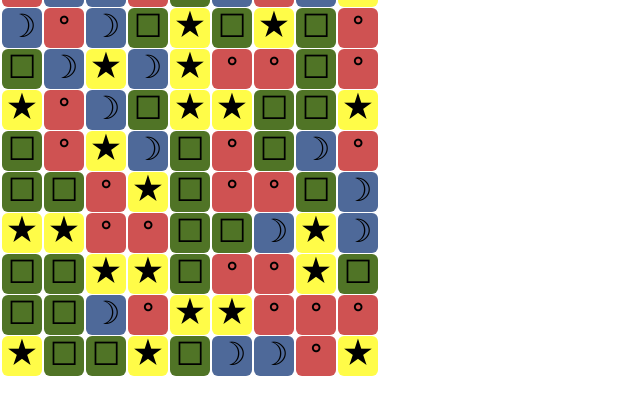
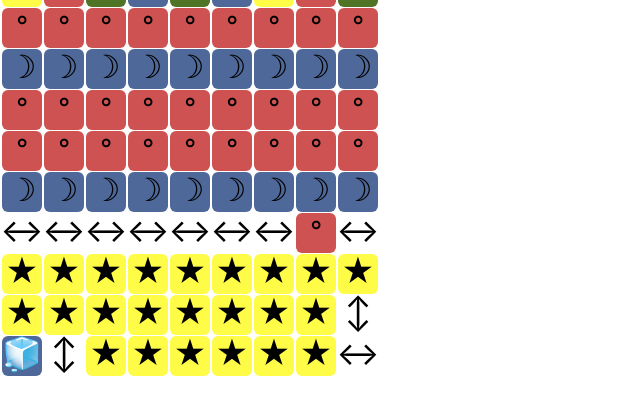
Before and after one commit to thecodeite/blockblast, a React (Create React App) app: page / in a window 1280 px wide. Shown: the top 414 px of the page, without its empty margins (0-640 px from the left). Built offline with nearby package versions, Linux system fonts and the light colour scheme.

Commit message:
all combos

```diff
--- a/src/Board.tsx
+++ b/src/Board.tsx
@@ -1,15 +1,30 @@
+import { useEffect } from 'react'
 import { useState } from 'react'
 import './Board.scss'
 import { BoardCell, NullBoardCell } from './BoardCell'
 import { Cell, createGame, Game, tap } from './game'
+import level from './levels/level-rotors'
 
 export function Board() {
-  const [game, setGame] = useState(() => createGame())
+  const [game, setGame] = useState(() => createGame(level))
   const { columns } = game
 
   const click = (cell: Cell) => () => {
     setGame((oldGame: Game) => tap(oldGame, cell))
   }
+
+  useEffect(() => {
+    if (game.nextGame) {
+      const nextGame = game.nextGame
+      const h = setTimeout(() => {
+        console.log(`tick`)
+        setGame(nextGame)
+      }, 10)
+      return () => clearTimeout(h)
+    } else {
+      console.log(`done`)
+    }
+  }, [game])
 
   const style = {
     height: `calc(${game.size} * 42px)`,
--- a/src/BoardCell.scss
+++ b/src/BoardCell.scss
@@ -7,7 +7,10 @@
 .BoardCell {
   position:absolute;
 
-  transition: bottom 0.25s;
+  transition: bottom 0.25s,
+    width 0.25s,
+    height 0.25s,
+    margin 0.25s;
 
   width: 40px;
   height: 40px;
@@ -41,4 +44,10 @@
   &_yellow, &_cube_yellow {
     background-color: rgb(255, 252, 72);
   }
+
+  &_remove {
+    width: 10px;
+    height: 10px;
+    margin: 15px;
+  }
 }
--- a/src/BoardCell.tsx
+++ b/src/BoardCell.tsx
@@ -32,7 +32,10 @@ export function BoardCell({ cell, onClick }: BoardCellArgs) {
 
   return (
     <div
-      className={`BoardCell BoardCell_${variant}`}
+      className={
+        `BoardCell BoardCell_${variant}` +
+        (cell.remove ? ' BoardCell_remove' : '')
+      }
       style={style}
       onClick={onClick}
     >
--- a/src/game.ts
+++ b/src/game.ts
@@ -3,6 +3,9 @@ import { Prng } from './Prng'
 let nextId = 0
 
 export interface Cell {
+  remove?: boolean
+  tap?: boolean
+  tapped?: true
   type: 'colour' | 'toy'
   id: number
   variant: string
@@ -10,13 +13,25 @@ export interface Cell {
   y: number
 }
 
-type CellSpace = Cell | null
+export interface RemoveCell extends Cell {
+  remove: true
+  original: Cell
+}
+export interface TapCell extends Cell {
+  tap: true
+  original: Cell
+}
+
+type CellSpace = RemoveCell | Cell | null
 
 export interface Game {
   prng: Prng
   size: number
   columns: CellSpace[][]
+  nextGame?: Game
 }
+
+type CellFilter = (column: CellSpace[], x: number) => CellSpace[]
 
 const colours = ['red', 'blue', 'green', 'yellow']
 const size = 9
@@ -36,7 +51,79 @@ function createColumn(
   }))
 }
 
-export function createGame(): Game {
+function notUndefined<T>(x: T | undefined): x is T {
+  return x !== undefined
+}
+function notUndefinedOrNull<T>(x: T | undefined | null): x is T {
+  return x !== undefined && x !== null
+}
+
+export function createGame(from?: string[]): Game {
+  if (from) {
+    const f = from
+    const prng = new Prng('test')
+
+    const stringCols = Array.from({ length: size }, (_, x) => {
+      return f.reduce((p, c) => p + c[x], '')
+    })
+
+    const colourSymbols: { [key: string]: string } = {
+      r: 'red',
+      y: 'yellow',
+      b: 'blue',
+      g: 'green',
+    }
+
+    const toySymbols: { [key: string]: string } = {
+      '↔': 'rotorH',
+      '↕': 'rotorV',
+      o: 'bomb',
+      R: 'cube_red',
+      Y: 'cube_yellow',
+      B: 'cube_blue',
+      G: 'cube_gren',
+    }
+
+    const columns: Cell[][] = stringCols.map((str, x) => {
+      return str
+        .split('')
+        .reverse()
+        .map((ch, y) => {
+          if (colourSymbols[ch]) {
+            return {
+              type: 'colour',
+              id: nextId++,
+              x,
+              y,
+              variant: colourSymbols[ch],
+            }
+          } else if (toySymbols[ch]) {
+            return {
+              type: 'toy',
+              id: nextId++,
+              x,
+              y,
+              variant: toySymbols[ch],
+            }
+          } else {
+            return {
+              type: 'colour',
+              id: nextId++,
+              x,
+              y,
+              variant: prng.nextOf(colours),
+            }
+          }
+        })
+    })
+
+    return {
+      prng,
+      size,
+      columns,
+    }
+  }
+
   const prng = new Prng('test')
   const columns: Cell[][] = Array.from({ length: size }, (_, x) => {
     return createColumn(prng, size * 2, x, 0)
@@ -53,11 +140,30 @@ function isCell(cellSpace: CellSpace): cellSpace is Cell {
   return !!cellSpace
 }
 
+function doRemove(column: CellSpace[], x: number): CellSpace[] {
+  return column.map((cell) => (cell?.remove ? null : cell))
+}
+
 function doFall(column: CellSpace[]): Cell[] {
   return column.filter(isCell).map((cell, y) => ({
     ...cell,
     y,
   }))
+}
+
+const toRemove = (
+  cell: CellSpace,
+  force?: true
+): null | RemoveCell | TapCell => {
+  if (cell) {
+    if (cell.type === 'colour' || force) {
+      return { ...cell, original: cell, remove: true }
+    } else {
+      return { ...cell, original: cell, tap: true }
+    }
+  } else {
+    return null
+  }
 }
 
 const addNewCells =
@@ -76,13 +182,39 @@ export function tap(game: Game, on: Cell): Game {
   if (on.type === 'colour') {
     return tapColour(game, on)
   } else {
-    return tapToy(game, on)
+    return tapFirstToy(game, on)
   }
 }
 
-export function tapToy(game: Game, on: Cell): Game {
+function removeCell(cellToRemove: Cell) {
+  return (column: CellSpace[]) =>
+    column.map((cell) =>
+      cell && cellToRemove.id === cell.id ? toRemove(cell, true) : cell
+    )
+}
+
+function isIn(cells: Cell[], game: Game) {
+  const ids = cells.map((cell) => cell.id)
+  const filter: CellFilter = (column, x) =>
+    column.map((cell, y) =>
+      cell && ids.includes(cell.id) && y < game.size ? null : cell
+    )
+
+  return filter
+}
+
+export function tapFirstToy(game: Game, on: Cell): Game {
+  function tapToy(
+    columns: CellSpace[][],
+    on: Cell,
+    isHuman: boolean
+  ): CellSpace[][][] {
+    if (on.tap) return []
+
     let variant = on.variant
-  const neighbours = findNeighbours(on, game)
+    const neighbours = isHuman
+      ? findNeighbours(on, { ...game, columns })
+      : new Set([on])
 
     if (neighbours.size > 1) {
       const toys = [...neighbours]
@@ -101,9 +233,9 @@ export function tapToy(game: Game, on: Cell): Game {
       if (toys['cube'] >= 2) {
         variant = 'nuke'
       } else if (toys['cube'] === 1 && toys['bomb'] > 0) {
-      variant = 'super_bombs'
+        variant = 'multi_bombs'
       } else if (toys['cube'] === 1 && toys['rotor'] > 0) {
-      variant = 'super_rotors'
+        variant = 'multi_rotors'
       } else if (toys['bomb'] >= 2) {
         variant = 'mega_bomb'
       } else if (toys['bomb'] === 1 && toys['rotor'] > 0) {
@@ -113,17 +245,20 @@ export function tapToy(game: Game, on: Cell): Game {
       }
     }
 
-  let filter: (column: CellSpace[], x: number) => CellSpace[] = (c) => c
-  console.log('variant:', variant)
+    let filter: CellFilter = (c) => c
+
     if (variant === 'rotorH') {
-    filter = (column) => column.map((cell, y) => (on.y === y ? null : cell))
+      filter = (column) =>
+        column.map((cell, y) => (on.y === y ? toRemove(cell) : cell))
     } else if (variant === 'rotorV') {
       filter = (column, x) =>
-      column.map((cell, y) => (on.x === x && y < game.size ? null : cell))
+        column.map((cell, y) =>
+          on.x === x && y < game.size ? toRemove(cell) : cell
+        )
     } else if (variant === 'cross') {
       filter = (column, x) =>
         column.map((cell, y) =>
-        y < game.size && (on.x === x || on.y === y) ? null : cell
+          y < game.size && (on.x === x || on.y === y) ? toRemove(cell) : cell
         )
     } else if (variant === 'wide_rotors') {
       const near = (x: number, y: number) => {
@@ -131,7 +266,8 @@ export function tapToy(game: Game, on: Cell): Game {
         const dy = on.y - y
         return Math.abs(dx) <= 1 || Math.abs(dy) <= 1
       }
-    filter = (column, x) => column.map((cell, y) => (near(x, y) ? null : cell))
+      filter = (column, x) =>
+        column.map((cell, y) => (near(x, y) ? toRemove(cell) : cell))
     } else if (variant === 'bomb' || variant === 'mega_bomb') {
       const size = variant === 'bomb' ? 1 : 3
       const near = (x: number, y: number) => {
@@ -139,28 +275,174 @@ export function tapToy(game: Game, on: Cell): Game {
         const dy = on.y - y
         return Math.abs(dx) <= size && Math.abs(dy) <= size
       }
-    filter = (column, x) => column.map((cell, y) => (near(x, y) ? null : cell))
+      filter = (column, x) =>
+        column.map((cell, y) => (near(x, y) ? toRemove(cell) : cell))
     } else if (variant.startsWith('cube_')) {
       const burnColour = on.variant.substring('cube_'.length)
 
       filter = (column) =>
         column.map((cell, y) =>
           cell === on || (y < game.size && cell?.variant === burnColour)
-          ? null
+            ? toRemove(cell)
             : cell
         )
     } else if (variant === 'nuke') {
-    filter = (column) => column.map((cell, y) => (y < game.size ? null : cell))
+      filter = (column) =>
+        column.map((cell, y) => (y < game.size ? toRemove(cell) : cell))
+    } else if (variant === 'multi_rotors') {
+      const cube = [...neighbours].find((cell) =>
+        cell.variant.startsWith('cube')
+      )
+      if (!cube) return [columns]
+      const colour = cube.variant.substring('cube_'.length)
+
+      const matches = columns
+        .flatMap((cells) => cells.filter((cell) => cell?.variant === colour))
+        .filter(notUndefinedOrNull)
+
+      const collSets: CellSpace[][][] = []
+      let colls = columns
+      const rotors = matches
+        .map((colourCell) => {
+          let rotor: Cell | undefined = undefined
+          const makeRotor = (cell: Cell) => {
+            rotor = {
+              ...cell,
+              type: 'toy',
+              variant: game.prng.nextOf(['rotorH', 'rotorV']),
+              id: nextId++,
+            } as Cell
+            return rotor
+          }
+          const nextSet = colls.map((cells) =>
+            cells.map((cell, y) =>
+              cell && y < game.size && cell.id === colourCell.id
+                ? makeRotor(cell)
+                : cell
+            )
+          )
+          collSets.push(nextSet)
+          colls = nextSet
+          return rotor as undefined | Cell
+        })
+        .filter(notUndefined)
+        .reverse()
+
+      const withRemove = colls.map(isIn([...neighbours], game))
+
+      collSets.push(withRemove)
+
+      rotors.forEach((rotor) => {
+        colls = collSets[collSets.length - 1]
+        const cells = colls.flat()
+        const currentRotor = cells.find((cell) => cell && cell.id === rotor.id)
+
+        if (currentRotor) {
+          console.log(`rotor found`, currentRotor)
+          const moves = tapToy(colls, currentRotor, false)
+          console.log('moves.length:', moves.length)
+          collSets.push(...moves)
+        }
+      })
+      colls = collSets[collSets.length - 1]
+      const withFall = colls.map(doFall).map(addNewCells(game))
+      collSets.push(withFall)
+
+      console.log('collSets.length:', collSets.length)
+      return collSets
+    } else if (variant === 'multi_bombs') {
+      const cube = [...neighbours].find((cell) =>
+        cell.variant.startsWith('cube')
+      )
+      if (!cube) return [columns]
+      const colour = cube.variant.substring('cube_'.length)
+
+      const matches = columns
+        .flatMap((cells) => cells.filter((cell) => cell?.variant === colour))
+        .filter(notUndefinedOrNull)
+
+      const collSets: CellSpace[][][] = []
+      let colls = columns
+      const bombs = matches
+        .map((colourCell) => {
+          let bomb: Cell | undefined = undefined
+          const makeBomb = (cell: Cell) => {
+            bomb = {
+              ...cell,
+              type: 'toy',
+              variant: 'bomb',
+              id: nextId++,
+            } as Cell
+            return bomb
+          }
+          const nextSet = colls.map((cells) =>
+            cells.map((cell, y) =>
+              cell && y < game.size && cell.id === colourCell.id
+                ? makeBomb(cell)
+                : cell
+            )
+          )
+          collSets.push(nextSet)
+          colls = nextSet
+          return bomb as undefined | Cell
+        })
+        .filter(notUndefined)
+        .reverse()
+
+      const withRemove = colls.map(isIn([...neighbours], game))
+
+      collSets.push(withRemove)
+
+      bombs.forEach((bomb) => {
+        colls = collSets[collSets.length - 1]
+        const cells = colls.flat()
+        const currentBomb = cells.find((cell) => cell && cell.id === bomb.id)
+
+        if (currentBomb) {
+          const moves = tapToy(colls, currentBomb, false)
+          collSets.push(...moves)
+        }
+      })
+
+      colls = collSets[collSets.length - 1]
+      const withFall = colls.map(doFall).map(addNewCells(game))
+      collSets.push(withFall)
+
+      return collSets
     } else {
-    return game
+      return [columns]
+    }
+    // const toRemove = columns.map(filter)
+
+    const withRemove = columns.map(filter).map(removeCell(on))
+    const toysToTap = withRemove
+      .flatMap((col) =>
+        col.map((cell) => {
+          if (cell?.tap === true) {
+            const remove = cell as TapCell
+            return remove.original
+          }
+          return undefined
+        })
+      )
+      .filter(notUndefined)
+
+    const withNull = withRemove.map(doRemove)
+    const moves = [withRemove, withNull]
+    if (toysToTap.length > 0) {
+      console.log('toysToTap:', toysToTap.length)
+      return toysToTap.reduce((p, c) => {
+        const res = tapToy(p[p.length - 1], c, false)
+        return [...p, ...res]
+      }, moves)
+    }
+    return moves
   }
 
-  const columns = game.columns.map(filter).map(doFall).map(addNewCells(game))
-
-  return {
-    ...game,
-    columns,
-  }
+  const moves = tapToy(game.columns, on, true)
+  const last = moves[moves.length - 1]
+  const withFall = last.map(doFall).map(addNewCells(game))
+  return createGames([...moves, withFall], game)
 }
 
 export function tapColour(game: Game, on: Cell): Game {
@@ -190,7 +472,7 @@ export function tapColour(game: Game, on: Cell): Game {
   const neighboursIds = [...neighbours].map((x) => x.id)
 
   const removeNeighbours = (cell: CellSpace) =>
-    cell && neighboursIds.includes(cell.id) ? null : cell
+    cell && neighboursIds.includes(cell.id) ? toRemove(cell) : cell
 
   const addToyAt = (column: CellSpace[], x: number): CellSpace[] => {
     if (toy === undefined) return column
@@ -199,16 +481,31 @@ export function tapColour(game: Game, on: Cell): Game {
     return cols
   }
 
-  const columns = game.columns
-    .map((column) => column.map(removeNeighbours))
-    .map(addToyAt)
-    .map(doFall)
-    .map(addNewCells(game))
+  const withRemove = game.columns.map((column) => column.map(removeNeighbours))
+  const withNull = withRemove.map(doRemove)
+  const withToy = withNull.map(addToyAt)
+  const withFall = withToy.map(doFall).map(addNewCells(game))
 
-  return {
+  return createGames([withRemove, withRemove, withToy, withFall], game)
+}
+
+function createGames(
+  columnsList: CellSpace[][][],
+  game: Game,
+  then?: (game: Game) => Game
+): Game {
+  const [columns, ...tail] = columnsList
+
+  const res = {
     ...game,
     columns,
+    nextGame:
+      tail.length === 0
+        ? then?.({ ...game, columns })
+        : createGames(tail, game),
   }
+
+  return res
 }
 
 const cardinalNeighbourIds = [
--- /dev/null
+++ b/src/levels/level-rotors.ts
@@ -0,0 +1,22 @@
+export const levelBombs = [
+  '.........',
+  '.........',
+  '.........',
+  '.........',
+  '.........',
+  '.........',
+  '.........',
+  '.........',
+  '.........',
+  'rrrrrrrrr',
+  'bbbbbbbbb',
+  'rrrrrrrrr',
+  'rrrrrrrrr',
+  'bbbbbbbbb',
+  '↔↔↔↔↔↔↔r↔',
+  'yyyyyyyyy',
+  'yyyyyyyy↕',
+  'B↕yyyyyy↔',
+]
+
+export default levelBombs
```
Also changed, not shown: src/levels/level-bombs.ts (added, +22 -0 lines), src/levels/level1.ts (added, +13 -0 lines). Lines whose indentation alone changed are shown as unchanged.
